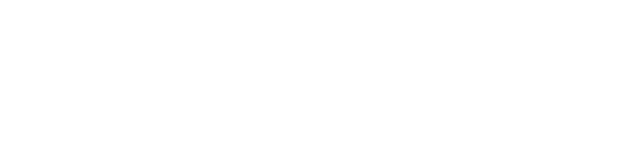
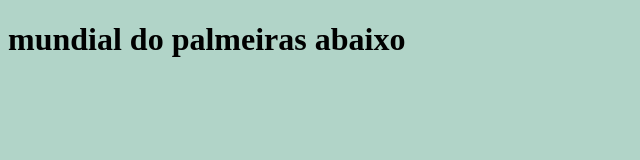
Before and after one commit to ISScodes/Biblioteca---Is---Paulo-dd, a plain HTML site: page index.html in a window 1280 px wide. Shown: the whole page, without its empty margins (0-640 px from the left). Drawn offline with Linux system fonts and the light colour scheme.

Commit message:
Add files via upload

```diff
--- a/index.html
+++ b/index.html
@@ -5,6 +5,11 @@
         <title>Document</title>
     </head>
     <body>
-
+  <h1>mundial do palmeiras abaixo</h1>
+  <style>
+    body{
+        background-color: rgb(177, 212, 200);
+    }
+  </style>
     </body>
 </html>
```
